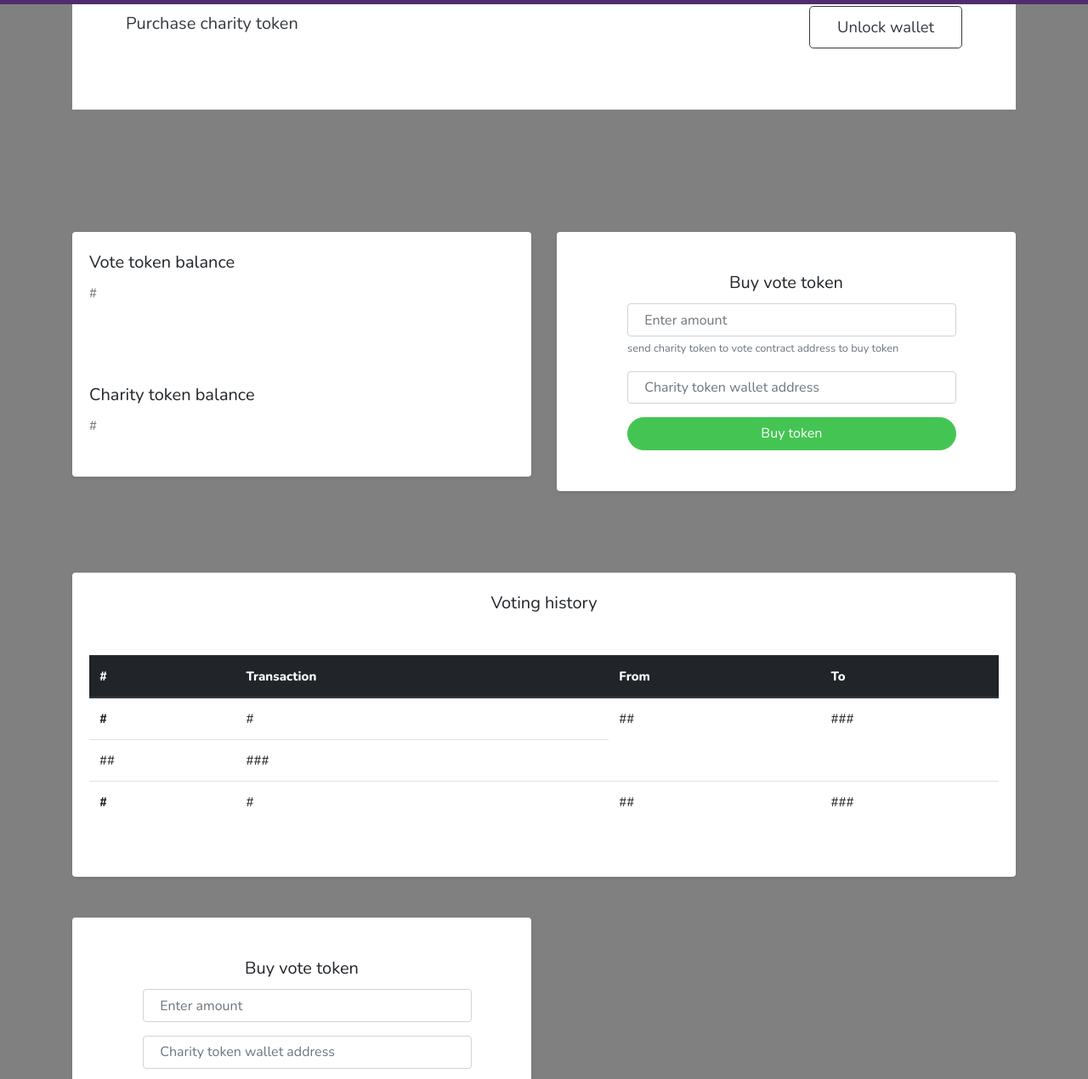
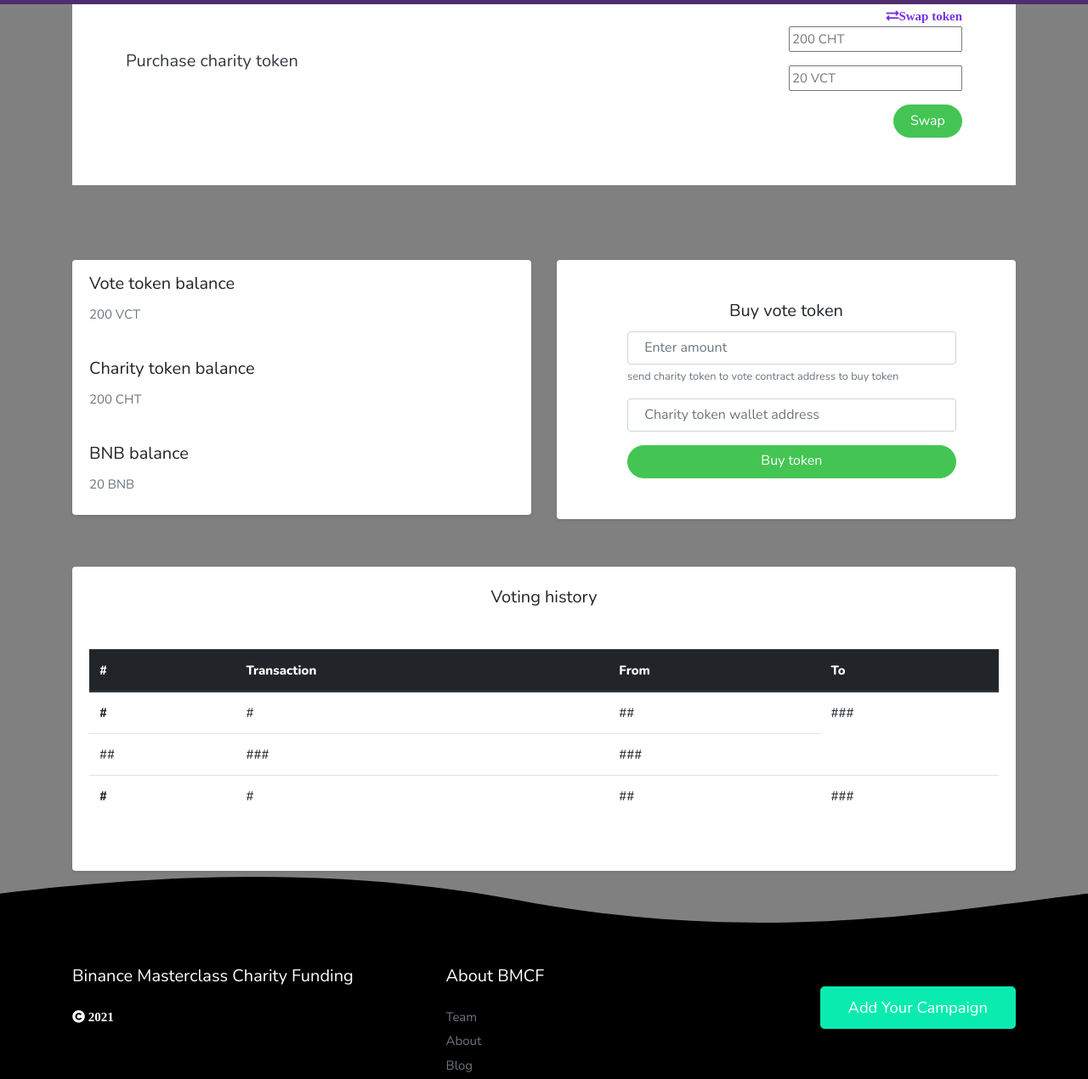
Before and after one commit to Itsdenty/Binance-Masterclass-Charity-Funding, a website: page app/dashboard.html in a window 1280 px wide. Shown: the part 65-1335 px from the top of the page at 85% size. Drawn offline with nearby package versions, Linux system fonts and the light colour scheme.

Commit message:
edit dashboard

```diff
--- a/app/dashboard.html
+++ b/app/dashboard.html
@@ -41,12 +41,6 @@
 			<li class="nav-item">
 			<a class="nav-link" href="about.html">About</a>
 			</li>
-			<li class="nav-item">
-			<a class="nav-link" href="campaigns.html">Campaigns</a>
-			</li>
-			<li class="nav-item">
-			<a class="nav-link" href="blog.html">Blog</a>
-			</li>
 		</ul>
 		<ul class="navbar-nav ml-auto d-flex align-items-center">
 			<li class="nav-item">
@@ -73,8 +67,17 @@
 			<div class="col-lg-9">
 				<h5 class="font-weight-light text-dark"><strong>Purchase charity token</strong></h5>
 			</div>
-			<div class="col-lg-3 text-md-center text-lg-right mt-4 mb-4">
-				<a href="#" class="btn btn-lg btn-outline-dark">Unlock wallet</a>
+			<div class="col-lg-3 text-md-center text-lg-right mt-4 mb-2">
+				<a href="#" ><i class="fas fa-exchange-alt">Swap token</i></a>
+			<form>
+				<div class="form-group">
+    				<input type="amount" placeholder="200 CHT">
+				</div>
+				<div class="form-group">
+    				<input type="amount" placeholder="20 VCT">
+				</div>
+					<button type="submit" class="btn btn-success btn-round">Swap</button>
+				</form>
 			</div>
 		</div>
 	</div>
@@ -82,25 +85,31 @@
 </div>
 
 <div class="container">
-    <div class="row mb-5 pb-5 pt-5 mt-5">
+    <div class="row mb-2 pb-5 pt-5 mt-2">
 						<!-- token balance -->
-		<div class="col-lg-6  mt-5">
+		<div class="col-lg-6  mt-2">
 			<div class="card shadow-sm border-0">
-    			<div class="card-body pt-4 pb-5">
+    			<div class="card-body pt-3 pb-4">
         			<h5 class="card-title">Vote token balance</h5>
         		<p class="card-text text-muted">
-             		#
+             		200 VCT
         		</p>
     			</div>
-				<div class="card-body pt-5 pb-5">
+				<div class="card-body pt-3 pb-4">
         			<h5 class="card-title">Charity token balance</h5>
         		<p class="card-text text-muted">
-             		#
+             		200 CHT
+        		</p>
+    			</div>
+				<div class="card-body pt-3 pb-4">
+        			<h5 class="card-title">BNB balance</h5>
+        		<p class="card-text text-muted">
+             		20 BNB
         		</p>
     			</div>
 			</div>
 		</div>
-        <div class="col-lg-6  mt-5">
+        <div class="col-lg-6  mt-2">
                 <!-- <p><b>Simple Card</b></p> -->
             <div class="card shadow-sm border-0">
                    <!-- <img class="card-img-top" src="./assets/img/demo/2.jpg" alt="Card image cap"> -->
@@ -157,7 +166,8 @@
 	<td> ### </td>
 </tr><div class="col-lg-6  mt-5">
 	<td> ## </td>
-	<td> ###     </td>
+	<td> ### </td>
+	<td>###</td>
 </tr>
 <tr>
 	<th scope="row"> #	</th>
@@ -171,38 +181,6 @@
 </div>
 </div>
 
-<!--Buy Charity token-->
-<div class="container">
-	<div class="row">
-		<div class="col-lg-6  mt-5">
-			<div class="card shadow-sm border-0">
-				<div class="card-body pt-5 pb-5">
-                       <h5 class="card-title text-md-center">Buy vote token</h5>
-                       <!-- <p class="card-text text-muted">
-                            Some quick example text to build on the card title and make up the bulk of the card's content.
-                       </p> -->
-                       <div class="col-md-10 ml-5">
-                        <form>
-                        <div class="form-group">
-                            <input type="text" class="form-control" id="exampleInputEmail1" aria-describedby="emailHelp" placeholder="Enter amount" required="">
-                            <small id="emailHelp" class="form-text text-muted"></small>
-                        </div>
-                        <div class="form-group">
-                            <input type="text" class="form-control" id="exampleInputPassword1" placeholder="Charity token wallet address" required="">
-                        </div>
-                        <!-- <div class="form-group form-check">
-                            <input type="checkbox" class="form-check-input" id="exampleCheck1">
-                            <label class="form-check-label" for="exampleCheck1">Check me out</label>
-                        </div> -->
-                        <button type="submit" class="btn btn-success btn-round d-block w-100">Buy token</button>
-                        </form>
-                        </div>
-                       <!-- <a href="#" class="btn btn-info btn-round">Read More</a> -->
-                   </div>
-				 </div>
-		</div>
-	</div>
-</div>
 
 <!--------------------------------------
 FOOTER
```
Also changed, not shown: app/about.html (+0 -6 lines), app/changePassword.html (+0 -6 lines), app/index.html (+0 -6 lines), app/login.html (+0 -6 lines), app/register.html (+0 -6 lines), app/team.html (+0 -6 lines).
